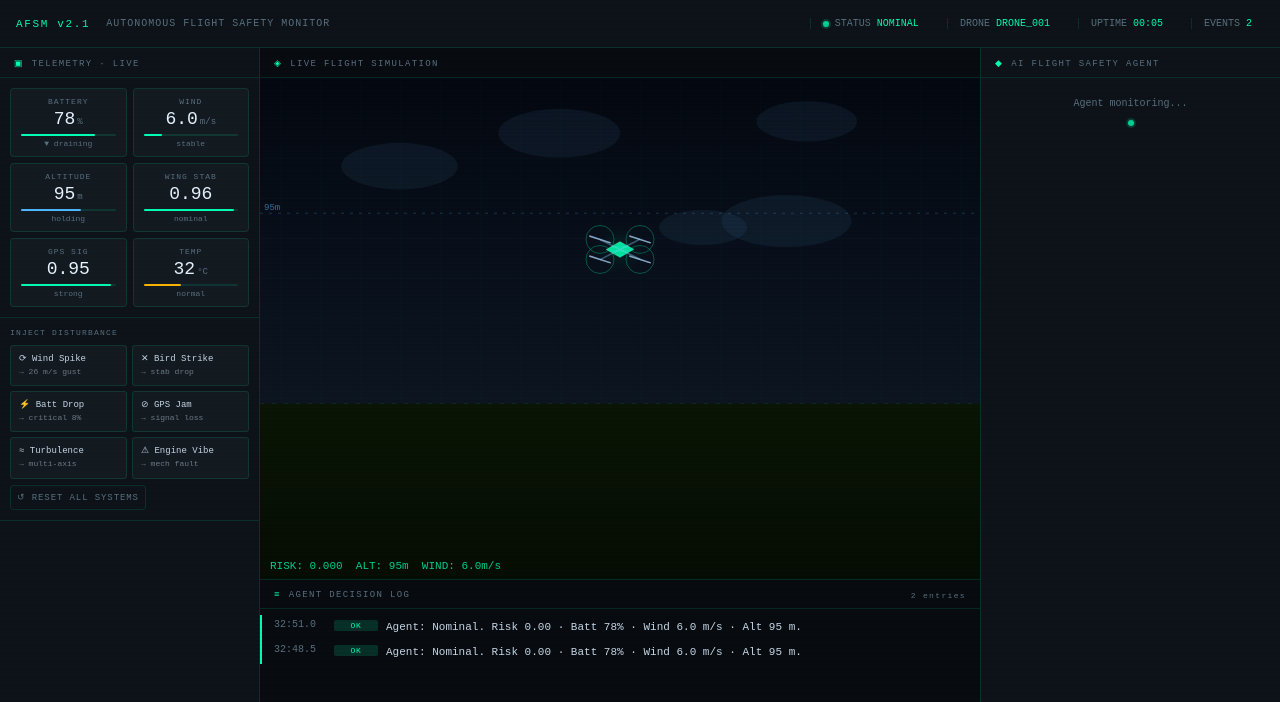
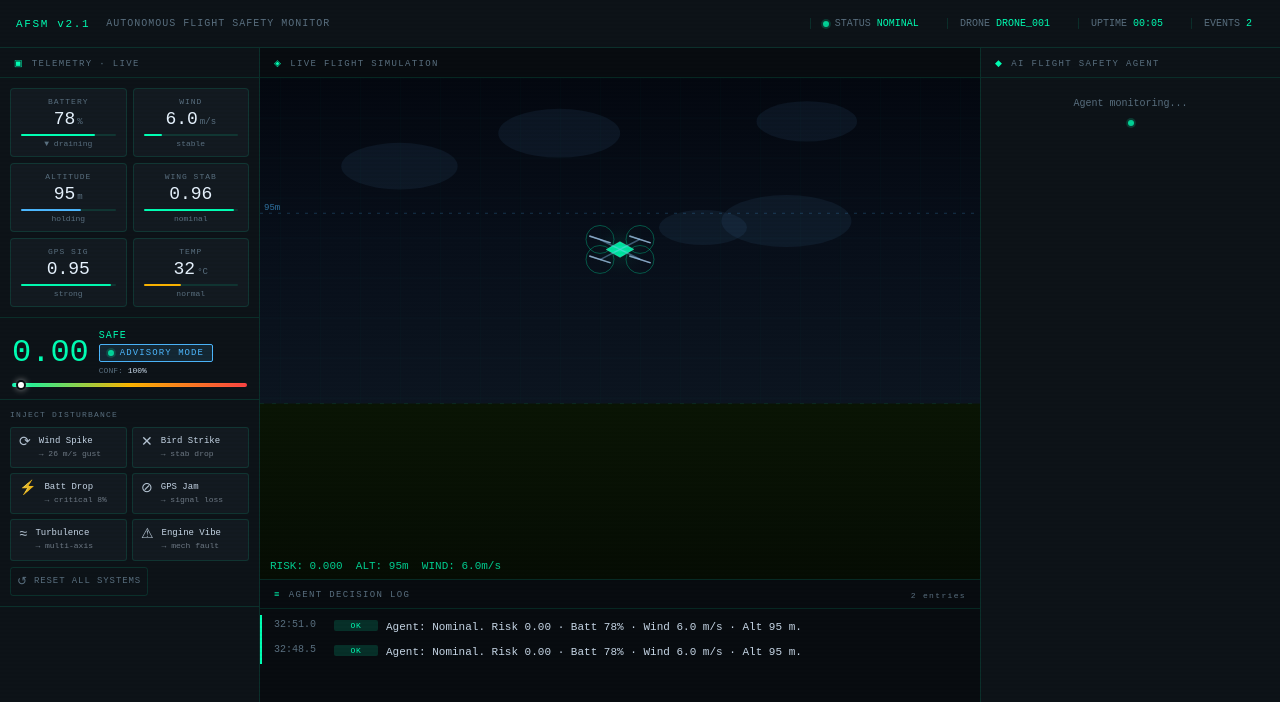
Before and after one commit to unicodeee/drone, a Next.js app: page / in a window 1280 px wide. Shown: the top 702 px of the page. Built offline with nearby package versions, Linux system fonts and the light colour scheme.

Commit message:
improve the dashboard

```diff
--- a/app/globals.css
+++ b/app/globals.css
@@ -229,6 +229,83 @@ body::before {
   color: var(--text-dim);
 }
 
+/* Risk gauge section (SAFE / risk bar) */
+.risk-section {
+  padding: 12px;
+  border-bottom: 1px solid var(--border);
+}
+.risk-row {
+  display: flex;
+  align-items: center;
+  gap: 10px;
+  margin-bottom: 8px;
+}
+.risk-score-big {
+  font-family: var(--mono);
+  font-size: 32px;
+  font-weight: 500;
+  line-height: 1;
+  transition: color 0.3s;
+}
+.risk-label-col {
+  flex: 1;
+}
+.risk-status {
+  font-family: var(--mono);
+  font-size: 10px;
+  letter-spacing: 0.1em;
+  margin-bottom: 3px;
+}
+.mode-badge {
+  display: inline-flex;
+  align-items: center;
+  gap: 6px;
+  font-family: var(--mono);
+  font-size: 9px;
+  letter-spacing: 0.12em;
+  padding: 3px 8px;
+  border-radius: 2px;
+  border: 1px solid;
+}
+.mode-advisory {
+  border-color: var(--blue);
+  color: var(--blue);
+  background: var(--blue-dim);
+}
+.mode-autonomous {
+  border-color: var(--red);
+  color: var(--red);
+  background: var(--red-dim);
+}
+.risk-conf {
+  font-family: var(--mono);
+  font-size: 8px;
+  color: var(--text-dim);
+  margin-top: 4px;
+}
+.conf-val {
+  color: var(--text);
+}
+.risk-bar-track {
+  height: 4px;
+  border-radius: 2px;
+  background: linear-gradient(to right, var(--green) 0%, var(--amber) 50%, var(--red) 100%);
+  position: relative;
+  margin-top: 6px;
+}
+.risk-pointer {
+  position: absolute;
+  top: -3px;
+  width: 10px;
+  height: 10px;
+  border-radius: 50%;
+  background: white;
+  border: 2px solid var(--bg);
+  transform: translateX(-50%);
+  transition: left 0.3s ease;
+  box-shadow: 0 0 6px rgba(255, 255, 255, 0.5);
+}
+
 .triggers-section {
   padding: 10px;
   border-bottom: 1px solid var(--border);
@@ -257,6 +334,9 @@ body::before {
   text-align: left;
   transition: all 0.15s;
   line-height: 1.4;
+  display: flex;
+  align-items: flex-start;
+  gap: 8px;
 }
 .trigger-btn:hover {
   border-color: var(--amber);
@@ -267,6 +347,16 @@ body::before {
   border-color: var(--red);
   color: var(--red);
   background: var(--red-dim);
+}
+.trigger-icon {
+  font-size: 14px;
+  line-height: 1;
+  flex-shrink: 0;
+  opacity: 0.9;
+}
+.trigger-text {
+  flex: 1;
+  min-width: 0;
 }
 .trigger-btn .t-name {
   font-weight: 500;
@@ -290,6 +380,13 @@ body::before {
   transition: all 0.15s;
   letter-spacing: 0.1em;
   margin-top: 6px;
+  display: inline-flex;
+  align-items: center;
+  justify-content: center;
+  gap: 6px;
+}
+.trigger-reset-icon {
+  font-size: 12px;
 }
 .trigger-reset:hover {
   border-color: var(--green);
--- a/app/page.tsx
+++ b/app/page.tsx
@@ -681,6 +681,11 @@ export default function HomePage() {
   const seconds = String(uptimeSeconds % 60).padStart(2, '0');
 
   const riskLabel = state.risk > 0.78 ? 'CRITICAL' : state.risk > 0.38 ? 'WARNING' : 'NOMINAL';
+  const riskStatusText = state.risk > 0.78 ? 'CRITICAL' : state.risk > 0.38 ? 'WARNING' : 'SAFE';
+  const riskColor =
+    state.risk > 0.78 ? 'var(--red)' : state.risk > 0.38 ? 'var(--amber)' : 'var(--green)';
+  const confPct = Math.round((1 - state.risk) * 100);
+  const riskPointerLeft = Math.min(92, Math.max(4, state.risk * 92 + 4));
 
   return (
     <div className="layout">
@@ -853,6 +858,44 @@ export default function HomePage() {
           </button>
         </div>
 
+        <div className="risk-section">
+          <div className="risk-row">
+            <div
+              className="risk-score-big"
+              style={{ color: riskColor }}
+            >
+              {state.risk.toFixed(2)}
+            </div>
+            <div className="risk-label-col">
+              <div
+                className="risk-status"
+                style={{ color: riskColor }}
+              >
+                {riskStatusText}
+              </div>
+              <div
+                className={`mode-badge ${
+                  state.risk > 0.78 ? 'mode-autonomous' : 'mode-advisory'
+                }`}
+              >
+                <span className="pulse-dot" />
+                <span className="mode-text">
+                  {state.risk > 0.78 ? 'AUTONOMOUS MODE' : 'ADVISORY MODE'}
+                </span>
+              </div>
+              <div className="risk-conf">
+                CONF: <span className="conf-val">{confPct}%</span>
+              </div>
+            </div>
+          </div>
+          <div className="risk-bar-track">
+            <div
+              className="risk-pointer"
+              style={{ left: `${riskPointerLeft}%` }}
+            />
+          </div>
+        </div>
+
         <div className="triggers-section">
           <div className="triggers-label">INJECT DISTURBANCE</div>
           <div className="trigger-grid">
@@ -861,48 +904,66 @@ export default function HomePage() {
               className="trigger-btn"
               onClick={() => inject('wind')}
             >
-              <span className="t-name">⟳ Wind Spike</span>
+              <span className="trigger-icon" aria-hidden>⟳</span>
+              <span className="trigger-text">
+                <span className="t-name">Wind Spike</span>
                 <span className="t-effect">→ 26 m/s gust</span>
+              </span>
             </button>
             <button
               type="button"
               className="trigger-btn danger"
               onClick={() => inject('bird')}
             >
-              <span className="t-name">✕ Bird Strike</span>
+              <span className="trigger-icon" aria-hidden>✕</span>
+              <span className="trigger-text">
+                <span className="t-name">Bird Strike</span>
                 <span className="t-effect">→ stab drop</span>
+              </span>
             </button>
             <button
               type="button"
               className="trigger-btn danger"
               onClick={() => inject('battery')}
             >
-              <span className="t-name">⚡ Batt Drop</span>
+              <span className="trigger-icon" aria-hidden>⚡</span>
+              <span className="trigger-text">
+                <span className="t-name">Batt Drop</span>
                 <span className="t-effect">→ critical 8%</span>
+              </span>
             </button>
             <button
               type="button"
               className="trigger-btn"
               onClick={() => inject('gps')}
             >
-              <span className="t-name">⊘ GPS Jam</span>
+              <span className="trigger-icon" aria-hidden>⊘</span>
+              <span className="trigger-text">
+                <span className="t-name">GPS Jam</span>
                 <span className="t-effect">→ signal loss</span>
+              </span>
             </button>
             <button
               type="button"
               className="trigger-btn"
               onClick={() => inject('turbulence')}
             >
-              <span className="t-name">≈ Turbulence</span>
+              <span className="trigger-icon" aria-hidden>≈</span>
+              <span className="trigger-text">
+                <span className="t-name">Turbulence</span>
                 <span className="t-effect">→ multi-axis</span>
+              </span>
             </button>
             <button
               type="button"
               className="trigger-btn danger"
               onClick={() => inject('engine')}
             >
-              <span className="t-name">⚠ Engine Vibe</span>
+              <span className="trigger-icon" aria-hidden>⚠</span>
+              <span className="trigger-text">
+                <span className="t-name">Engine Vibe</span>
                 <span className="t-effect">→ mech fault</span>
+              </span>
             </button>
           </div>
           <button
@@ -910,7 +971,8 @@ export default function HomePage() {
             className="trigger-reset"
             onClick={() => inject('reset')}
           >
-            ↺ RESET ALL SYSTEMS
+            <span className="trigger-reset-icon" aria-hidden>↺</span>
+            RESET ALL SYSTEMS
           </button>
         </div>
       </div>
```
Lines whose indentation alone changed are shown as unchanged.
